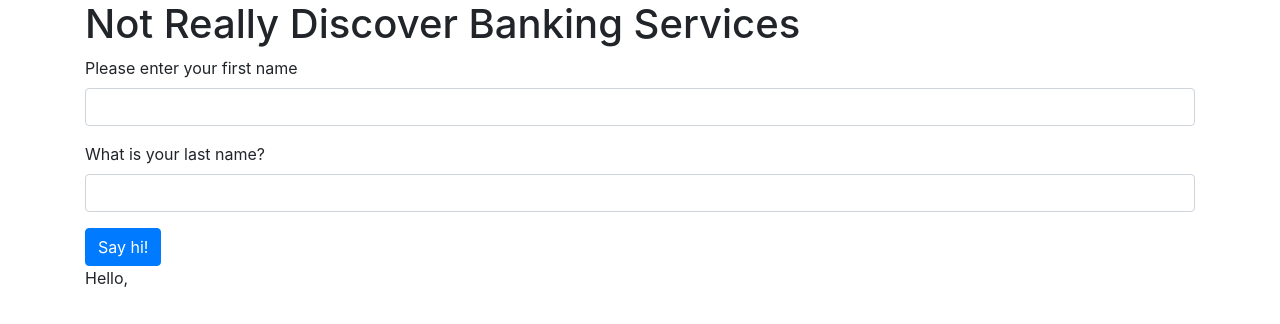
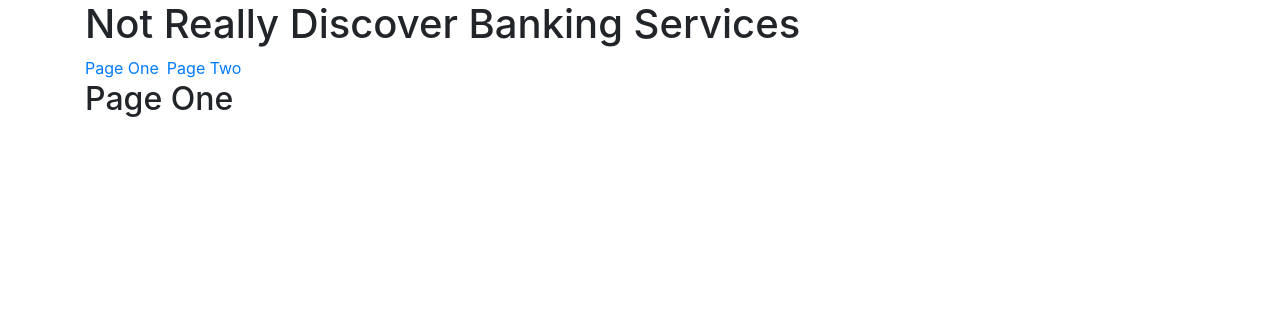
Before and after one commit to sreedharvl/discover-react, a React (Create React App) app: page / in a window 1280 px wide. Shown: the top 324 px of the page. Built offline with nearby package versions, Linux system fonts and the light colour scheme.

Commit message:
Day two lunch

```diff
--- a/src/App.tsx
+++ b/src/App.tsx
@@ -1,11 +1,13 @@
 import React from 'react';
 import Greeter from './GreeterFunctional';
+import { PageManager } from './demos/PageComponents';
 
 function App() {
   return (
     <div className="container">
       <h1>Not Really Discover Banking Services</h1>
-      <Greeter companyName="Gristedes" />
+      {/* <Greeter companyName="Gristedes" /> */}
+      <PageManager />
     </div>
   );
 }
--- a/src/GreeterFunctional.tsx
+++ b/src/GreeterFunctional.tsx
@@ -35,6 +35,7 @@
         <label htmlFor="last-name">What is your last name?</label>
         <input
           type="text"
+          data-testid="last-name-field"
           id="last-name"
           className="form-control"
           onChange={(event) => setLastName(event.currentTarget.value)}
--- /dev/null
+++ b/src/demos/PageComponents.tsx
@@ -0,0 +1,58 @@
+import React, { useState } from 'react';
+
+function PageOne() {
+  return (
+    <div>
+      <h2>Page One</h2>
+    </div>
+  );
+}
+
+function PageTwo() {
+  return (
+    <div>
+      <h2>Page Two</h2>
+    </div>
+  );
+}
+
+function PageManager() {
+  const [count, setCount] = useState(1);
+
+  const updateCount = (event: any) => {
+    event.preventDefault();
+    setCount(count + 1);
+  };
+
+  let page = <PageOne />;
+
+  if (count % 2 === 0) {
+    page = <PageTwo />;
+  }
+
+  return (
+    <div className="row">
+      <div className="col">
+        <ul className="list-inline">
+          <li className="list-inline-item">
+            <a href="http://discover.com/" onClick={(event) => updateCount(event)}>
+              Page One
+            </a>
+          </li>
+          <li className="list-inline-item">
+            <a href="http://mastercard.com/" onClick={(event) => updateCount(event)}>
+              Page Two
+            </a>
+          </li>
+          {
+            // count % 2 ? <PageOne/> : <PageTwo />
+          }
+
+          {page}
+        </ul>
+      </div>
+    </div>
+  );
+}
+
+export { PageOne, PageTwo, PageManager };
```
Also changed, not shown: 1 other file (tests, documents, lock files or other folders).
